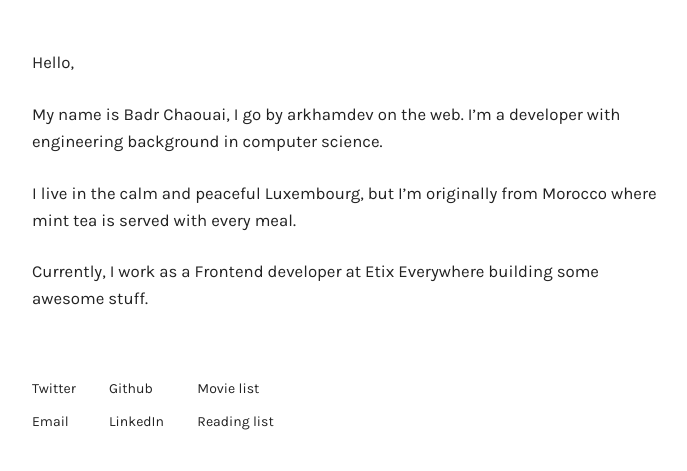
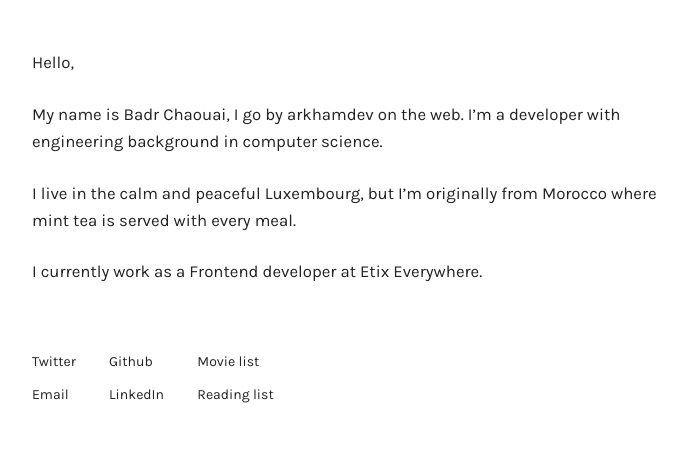
Before and after one commit to arkhamdev/arkhamdev.github.io, a website: page index.html in a window 1280 px wide. Shown: the whole page, without its empty margins (128-815 px from the left). Drawn offline with Linux system fonts and the light colour scheme.

Commit message:
better sentences

```diff
--- a/index.html
+++ b/index.html
@@ -14,7 +14,7 @@
                 <p>Hello,</p>
                 <p>My name is Badr Chaouai, I go by arkhamdev on the web. I’m a developer with engineering background in computer science.</p>
                 <p>I live in the calm and peaceful Luxembourg, but I’m originally from Morocco where mint tea is served with every meal.</p>
-                <p>Currently, I work as a Frontend developer at <a href="https://www.etixeverywhere.com">Etix Everywhere</a> building some awesome stuff.</p>
+                <p>I  currently work as a Frontend developer at <a href="https://www.etixeverywhere.com">Etix Everywhere</a>.</p>
             </div>
         </div>
 
```
